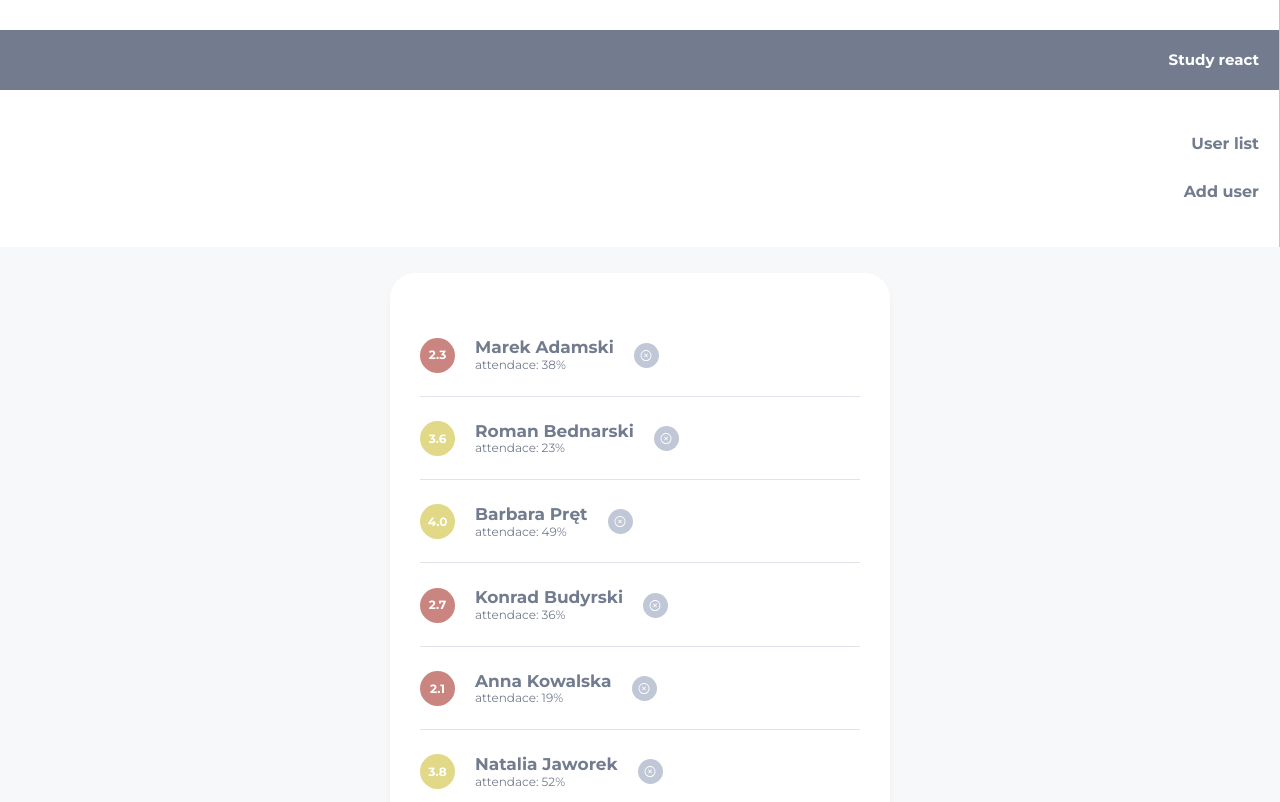
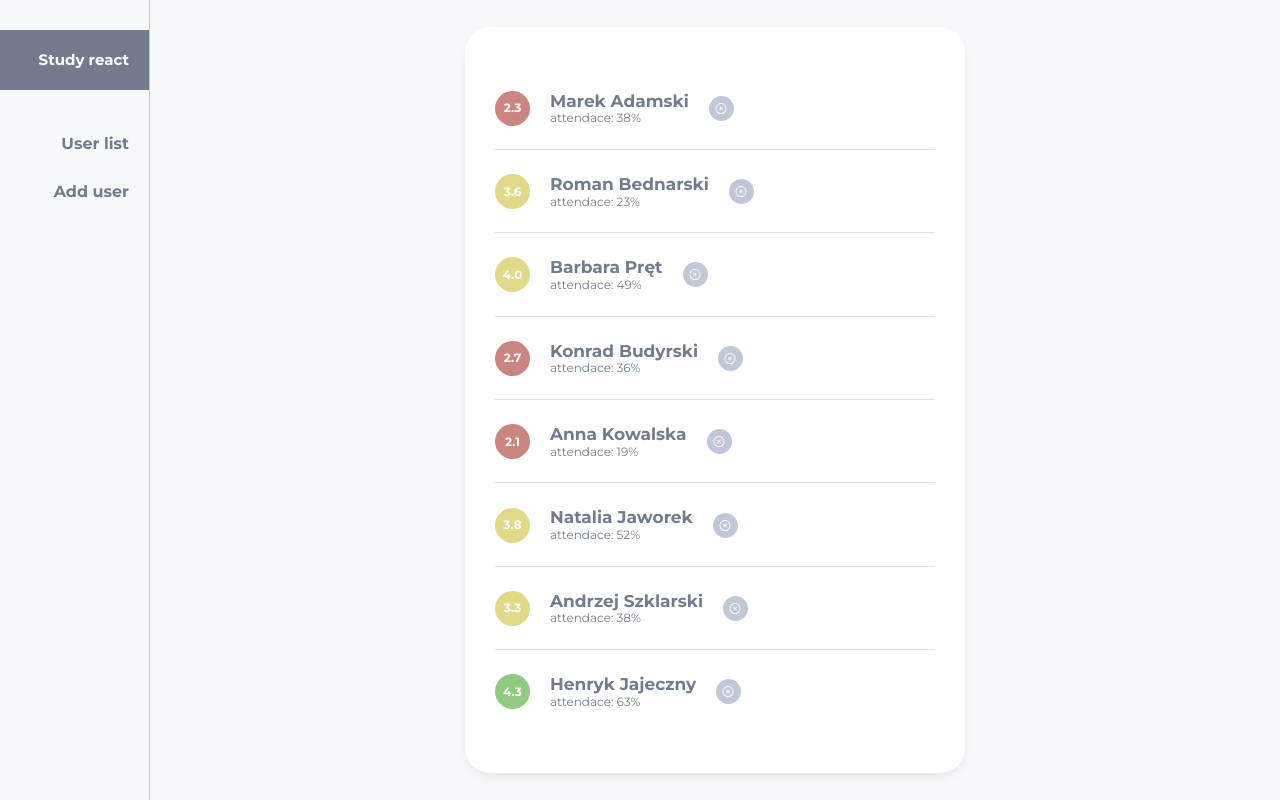
Before and after one commit to RobertGraupner/study-react, a React (Create React App) app: page / in a window 1280 px wide. Shown: the top 802 px of the page. Built offline with nearby package versions, Linux system fonts and the light colour scheme.

Commit message:
add styles for navigation

```diff
--- /dev/null
+++ b/src/components/molecules/ViewWrapper/ViewWrapper.js
@@ -0,0 +1,17 @@
+import styles from './ViewWrapper.module.scss';
+import PropTypes from 'prop-types';
+
+const ViewWrapper = ({ as: As = 'div', children, ...props }) => {
+  return (
+    <As className={styles.wrapper} {...props}>
+      {children}
+    </As>
+  );
+};
+
+ViewWrapper.propTypes = {
+  children: PropTypes.node,
+  as: PropTypes.string
+};
+
+export default ViewWrapper;
--- /dev/null
+++ b/src/components/molecules/ViewWrapper/ViewWrapper.module.scss
@@ -0,0 +1,11 @@
+@import '../../../styles/settings.scss';
+
+.wrapper {
+  background-color: $color-light;
+  width: 100%;
+  max-width: 500px;
+  padding: 40px 30px;
+  margin: 0 20px;
+  border-radius: 25px;
+  box-shadow: 0 5px 15px -10px rgba(0, 0, 0, 0.3);
+}
--- a/src/components/organism/Form/Form.js
+++ b/src/components/organism/Form/Form.js
@@ -3,11 +3,11 @@ import FormField from '../../molecules/FormField/FormField';
 import Button from '../../atoms/Button/Button';
 import Title from '../../atoms/Title/Title';
 import PropTypes from 'prop-types';
-import styles from './Form.module.scss';
+import ViewWrapper from '../../molecules/ViewWrapper/ViewWrapper';
 
 const Form = ({ handleAddUser, handleInputChange, formValues }) => {
   return (
-    <form className={styles.wrapper} onSubmit={handleAddUser}>
+    <ViewWrapper as='form' onSubmit={handleAddUser}>
       <Title>Add new student</Title>
       <FormField
         label='Name'
@@ -31,7 +31,7 @@ const Form = ({ handleAddUser, handleInputChange, formValues }) => {
         onChange={handleInputChange}
       />
       <Button>Add</Button>
-    </form>
+    </ViewWrapper>
   );
 };
 
--- a/src/components/organism/Form/Form.module.scss
+++ b/src/components/organism/Form/Form.module.scss
@@ -1,11 +1 @@
 @import '../../../styles/settings.scss';
-
-.wrapper {
-  background-color: $color-light;
-  width: 100%;
-  max-width: 500px;
-  padding: 40px 30px;
-  margin: 0 20px;
-  border-radius: 25px;
-  box-shadow: 0 5px 15px -10px rgba(0, 0, 0, 0.3);
-}
--- a/src/components/organism/UsersList/UsersList.js
+++ b/src/components/organism/UsersList/UsersList.js
@@ -2,11 +2,12 @@ import React from 'react';
 import styles from './UsersList.module.scss';
 import shortid from 'shortid';
 import UsersListItem from '../../molecules/UsersListItem/UsersListItem';
+import ViewWrapper from '../../molecules/ViewWrapper/ViewWrapper';
 import PropTypes from 'prop-types';
 
 const UsersList = ({ deleteUser, user }) => {
   return (
-    <div className={styles.wrapper}>
+    <ViewWrapper>
       <ul className={styles.list}>
         {user.map((user) => (
           <UsersListItem
@@ -16,7 +17,7 @@ const UsersList = ({ deleteUser, user }) => {
           />
         ))}
       </ul>
-    </div>
+    </ViewWrapper>
   );
 };
 
--- a/src/components/organism/UsersList/UsersList.module.scss
+++ b/src/components/organism/UsersList/UsersList.module.scss
@@ -1,14 +1,4 @@
 @import '../../../styles/settings.scss';
-
-.wrapper {
-  background-color: $color-light;
-  width: 100%;
-  max-width: 500px;
-  padding: 40px 30px;
-  margin: 0 20px;
-  border-radius: 25px;
-  box-shadow: 0 5px 15px -10px rgba(0, 0, 0, 0.3);
-}
 
 .list {
   list-style: none;
--- /dev/null
+++ b/src/components/templates/MainTemplate.js
@@ -0,0 +1,19 @@
+import React from 'react';
+import Navigation from '../organism/Navigation/Navigation';
+import styles from './MainTemplate.module.scss';
+import PropTypes from 'prop-types';
+
+const MainTemplate = ({ children }) => {
+  return (
+    <div className={styles.wrapper}>
+      <Navigation />
+      {children}
+    </div>
+  );
+};
+
+MainTemplate.propTypes = {
+  children: PropTypes.node
+};
+
+export default MainTemplate;
--- /dev/null
+++ b/src/components/templates/MainTemplate.module.scss
@@ -0,0 +1,12 @@
+@import '../../styles/settings.scss';
+
+.wrapper {
+  width: 100%;
+  height: 100vh;
+  overflow-x: scroll;
+  margin: 0;
+  padding: 0;
+  display: grid;
+  grid-template-columns: 150px 1fr;
+  background-color: $color-lightGrey;
+}
--- a/src/views/App.js
+++ b/src/views/App.js
@@ -3,10 +3,10 @@ import { users } from '../data/users';
 import { Routes, Route } from 'react-router-dom';
 import UsersList from '../components/organism/UsersList/UsersList';
 import Form from '../components/organism/Form/Form';
-import Navigation from '../components/organism/Navigation/Navigation';
 import { useState } from 'react';
 import shortid from 'shortid';
 import styles from './App.module.scss';
+import MainTemplate from '../components/templates/MainTemplate';
 
 const App = () => {
   const [user, setUser] = useState(users);
@@ -45,8 +45,7 @@ const App = () => {
   };
 
   return (
-    <main>
-      <Navigation />
+    <MainTemplate>
       <div className={styles.container}>
         <Routes>
           <Route
@@ -65,7 +64,7 @@ const App = () => {
           />
         </Routes>
       </div>
-    </main>
+    </MainTemplate>
   );
 };
 
```
